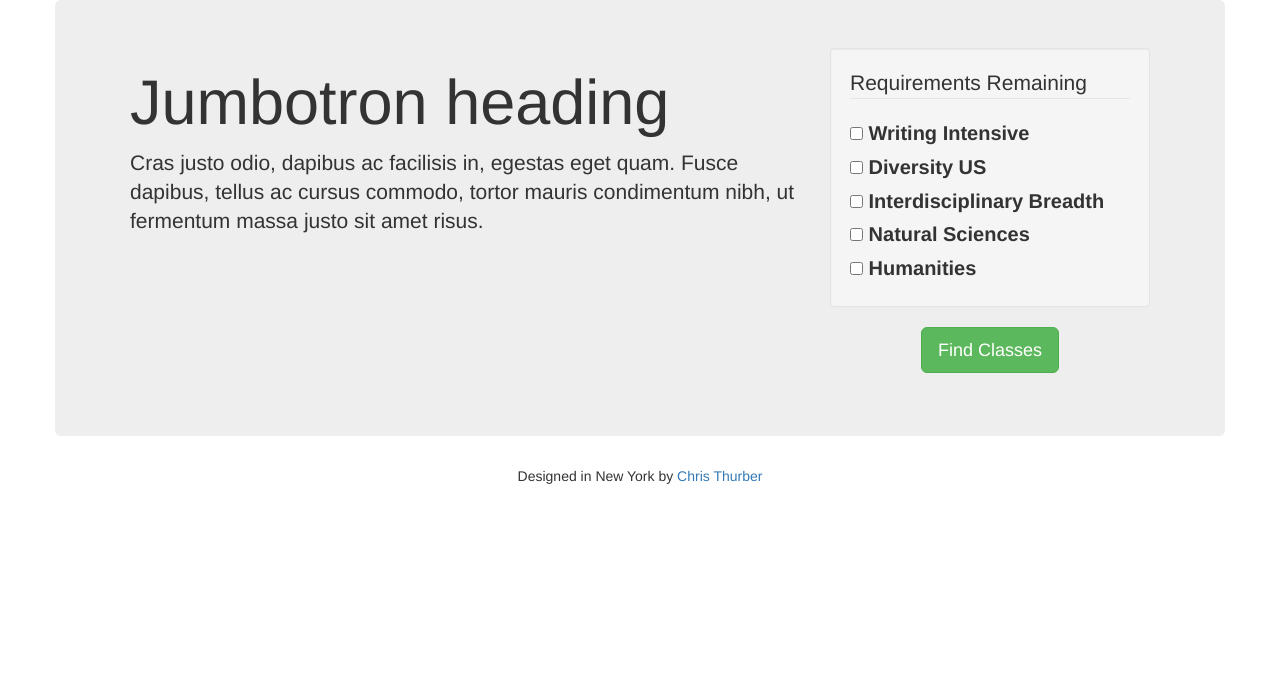
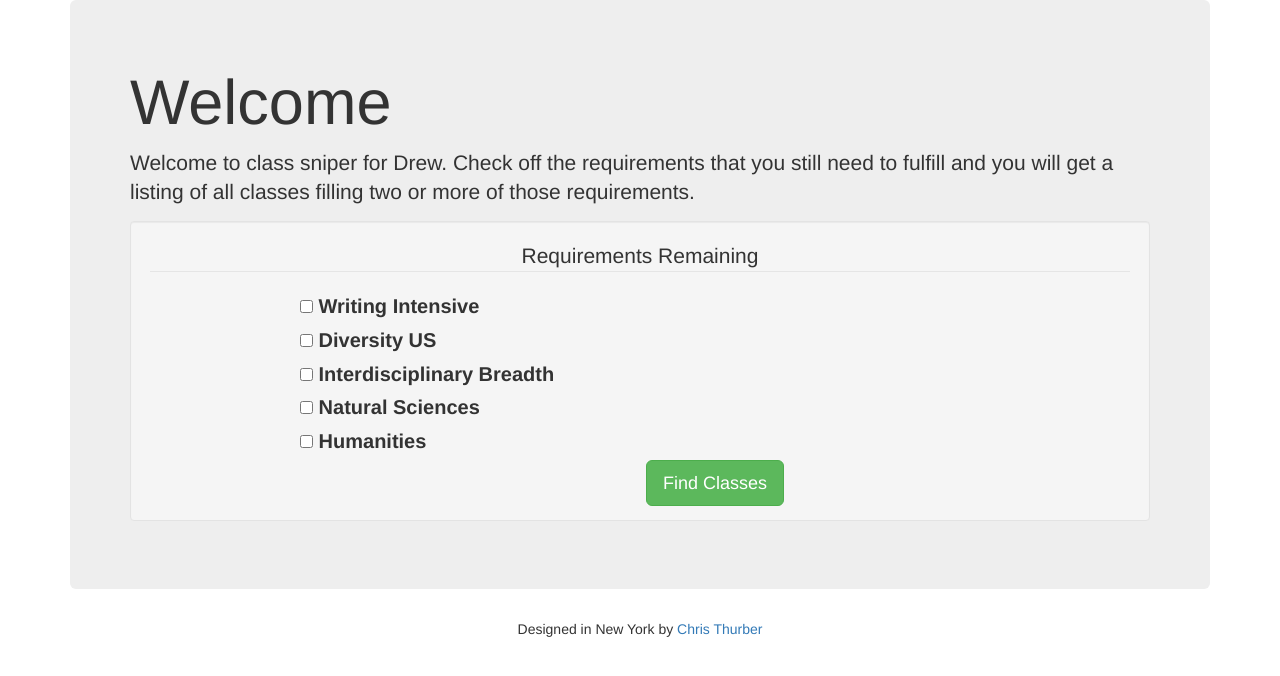
Before and after one commit to cthurber/GenEdSniper, a Flask app: template templates/index.html in a window 1280 px wide. Shown: the part 76-752 px from the top of the page. Run offline with Flask 2, Linux system fonts and the light colour scheme; the template is opened without the code that fills it: values that come from a table or form of the project are taken from there, others are empty.

```diff
--- a/app.py
+++ b/app.py
@@ -1,18 +1,14 @@
 from flask import Flask
 from flask import render_template
-from forms import ContactForm
+from forms import Requirement_Lookup_Form
 from gen_sniper import gather_courses
 
 app = Flask(__name__)
 
-@app.route('/')
+@app.route('/', methods = ['GET', 'POST'])
 def home():
-    return render_template('index.html')
-
-@app.route('/lookup', methods = ['GET', 'POST'])
-def lookup():
-    form = ContactForm()
-    return render_template('lookup.html', form=form)
+    form = Requirement_Lookup_Form()
+    return render_template('index.html', form=form)
 
 
 if __name__ == '__main__':
--- a/forms.py
+++ b/forms.py
@@ -3,7 +3,7 @@ from wtforms import Form, TextField, IntegerField, TextAreaField, SubmitField, R
 
 from gen_sniper import get_requirement_titles
 
-class ContactForm(Form):
+class Requirement_Lookup_Form(Form):
 
     diversity_us = BooleanField('Diversity US')
     writing_intensive = BooleanField('Writing Intensive')
--- a/templates/index.html
+++ b/templates/index.html
@@ -1,39 +1,37 @@
 {% extends "layout.html" %}
 {% block content %}
-<div class="row jumbotron">
-  <div class="col-xs-12 col-md-8">
+<div class="jumbotron">
     <div>
-        <h1>Jumbotron heading</h1>
-        <p class="lead">Cras justo odio, dapibus ac facilisis in, egestas eget quam. Fusce dapibus, tellus ac cursus commodo, tortor mauris condimentum nibh, ut fermentum massa justo sit amet risus.</p>
+        <h1>Welcome</h1>
+        <p class="lead">Welcome to class sniper for Drew. Check off the requirements that you still need to fulfill and you will get a listing of all classes filling two or more of those requirements.</p>
+      </div>
 
-      </div>
-  </div>
-  <div class="col-xs-6 col-md-4">
-    <!-- <h3 class="text-center">Basic Example</h3> -->
+
     <div class="well" style="max-height: 300px;overflow: auto;">
 
 
-    <form action = "http://localhost:5000/contact" method = post>
+      <form method="POST" action="/selections" style="">
 
        <fieldset>
-          <legend>Requirements Remaining</legend>
+          <legend><center>Requirements Remaining</center></legend>
 
 
-          <div style = font-size:20px; font-weight:bold; margin-left:150px;>
+          <div style ="font-size:20px; font-weight:bold; margin-left:150px;">
 
             {{ form.writing_intensive }} {{ form.writing_intensive.label }} <br/>
             {{ form.diversity_us }} {{ form.diversity_us.label }} <br/>
             {{ form.interdisc_breadth }} {{ form.interdisc_breadth.label }} <br/>
             {{ form.natural_sci }} {{ form.natural_sci.label }} <br/>
-            {{ form.humanities }} {{ form.humanities.label }}
+            {{ form.humanities }} {{ form.humanities.label }} <br/>
 
-            {{ form.submit }}
+            <center>
+              <input class="btn btn-lg btn-success" role="button" type="submit" value="Find Classes">
+            </center>
           </div>
 
        </fieldset>
     </form>
     </div>
-    <center><p><a class="btn btn-lg btn-success" href="#" role="button">Find Classes</a></p></center>
   </div>
 </div>
 {% endblock %}
```
